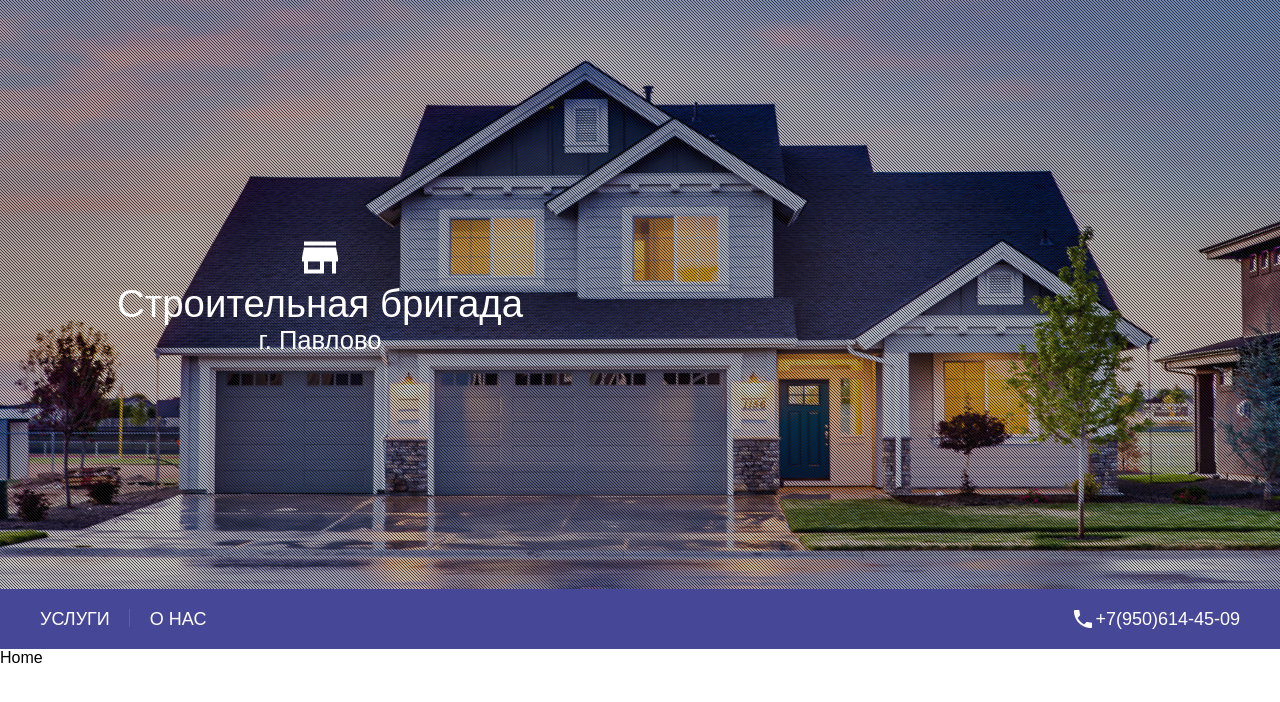
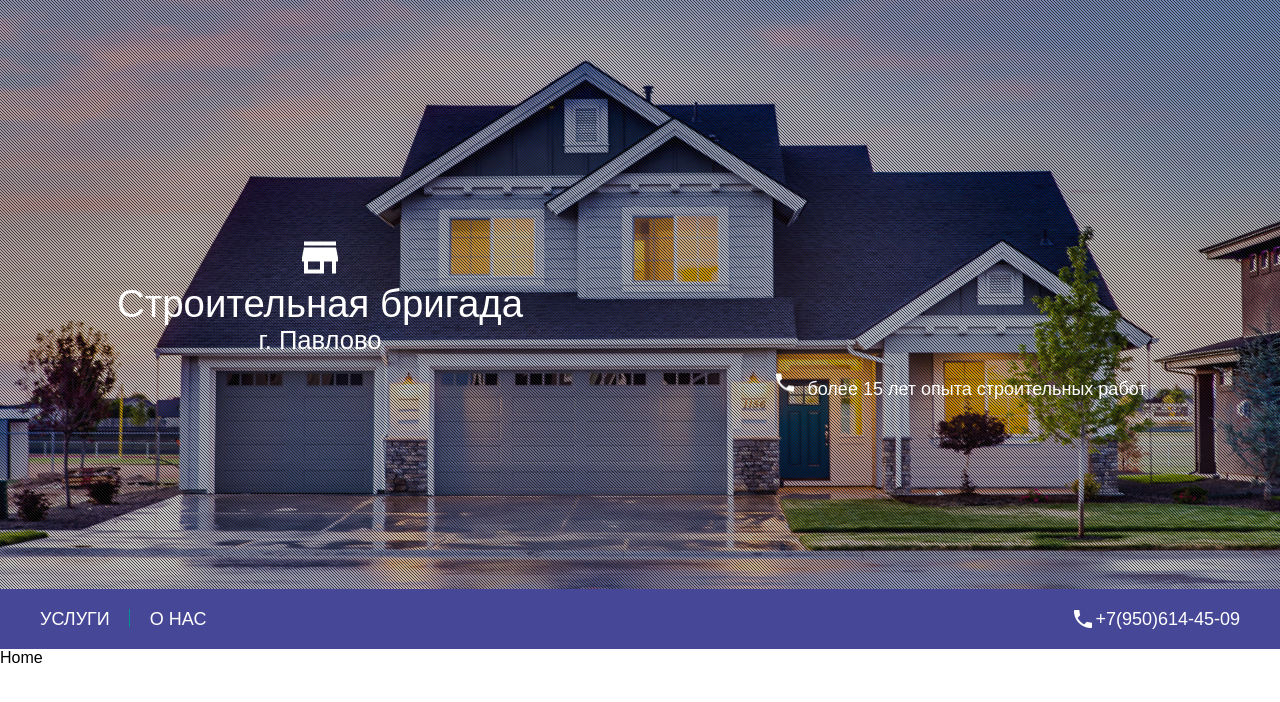
Before and after one commit to alelk/houses-building-website, a React (Create React App) app: page / in a window 1280 px wide. Shown: the top 702 px of the page. Built offline with nearby package versions, Linux system fonts and the light colour scheme.

Commit message:
Skills panel added.

```diff
--- a/src/data/data.js
+++ b/src/data/data.js
@@ -7,3 +7,7 @@
 export const Contacts = {
     phoneNumber : '+7(950)614-45-09'
 };
+
+export const Skills = [
+    {skill:'более 15 лет опыта строительных работ', iconClass:'ic_call_white_24px'}
+];
--- a/src/header/AboutCompanyPanel.css
+++ b/src/header/AboutCompanyPanel.css
@@ -1,7 +1,4 @@
 .AboutCompanyPanel > .content {
-    position: relative;
-    top: 50%;
-    transform: translateY(-50%);
     text-align: center;
     font-weight: 100;
     font-size: 2vw;
--- a/src/header/AboutCompanyPanel.js
+++ b/src/header/AboutCompanyPanel.js
@@ -13,7 +13,8 @@
 
 const AboutCompanyPanel = ({className, onLogoClick}) => {
     return (
-        <Panel className={`AboutCompanyPanel${(className && ' ' + className) || ''}`}>
+        <Panel className={`AboutCompanyPanel${(className && ' ' + className) || ''}`}
+               centerVertically={true}>
             <div onClick={onLogoClick} className="logo ic_store_white_48px"/>
             <label className="company">
                 <span className="name">Строительная бригада</span>
--- /dev/null
+++ b/src/header/CompanySkillsPanel.css
@@ -0,0 +1,16 @@
+.CompanySkillsPanel {
+    font-size: 18px;
+}
+
+.CompanySkillsPanel .skill {
+    width: 100%;
+    text-align: center;
+}
+
+.CompanySkillsPanel .skill > * {
+    display: inline-block;
+}
+
+.CompanySkillsPanel .skill > div {
+    margin-right: 10px;
+}
--- /dev/null
+++ b/src/header/CompanySkillsPanel.js
@@ -0,0 +1,37 @@
+/**
+ * Company Skills Panel
+ *
+ * Created by Alex Elkin on 22.10.2017.
+ */
+
+import Panel from '../panel/Panel'
+import './CompanySkillsPanel.css'
+
+import React from 'react';
+import PropTypes from 'prop-types'
+
+const CompanySkillsPanel = ({className, title, skills, centerVertically}) => {
+    return (
+        <Panel className={`CompanySkillsPanel${(className && ' ' + className) || ''}`}
+               centerVertically={centerVertically}>
+            {title && <label className="title">{title}</label>}
+            {skills &&
+            skills.map((s, key) =>
+                <div className='skill' key={key}>
+                    <div className={s.iconClass}/>
+                    <label>{s.skill}</label>
+                </div>
+            )}
+        </Panel>
+    )
+};
+CompanySkillsPanel.propTypes = {
+    className: PropTypes.string,
+    title:PropTypes.string,
+    skills:PropTypes.arrayOf(PropTypes.shape({
+        skill: PropTypes.string,
+        iconClass: PropTypes.string
+    })),
+    centerVertically : PropTypes.bool
+};
+export default CompanySkillsPanel;
--- a/src/header/Header.css
+++ b/src/header/Header.css
@@ -39,6 +39,7 @@
 }
 
 .Header .image-area .Panel {
+    display: inline-block;
     width: 50%;
     height: 100%;
 }
@@ -46,3 +47,7 @@
 .Header .image-area .Panel.mobile {
     width: 100%;
 }
+
+.Header .image-area .CompanySkillsPanel {
+    right: 0;
+}
--- a/src/header/Header.js
+++ b/src/header/Header.js
@@ -4,7 +4,8 @@
  * Created by Alex Elkin on 17.10.2017.
  */
 import AboutCompanyPanel from './AboutCompanyPanel'
-import {Contacts} from '../data/data'
+import CompanySkillsPanel from './CompanySkillsPanel'
+import {Skills} from '../data/data'
 import header_background from './header-background.jpeg'
 import './Header.css'
 
@@ -16,14 +17,18 @@
     render() {
         const {children} = this.props;
         return (
-            <MediaQuery minWidth={1200}>
-                {(matches) => (
+            <MediaQuery minWidth={1000}>
+                {(isDesktop) => (
                     <div className="Header">
                         <div className="image-area">
                             <div className="content">
                                 <img className="header-background" src={header_background}/>
                                 <div className="filter"/>
-                                <AboutCompanyPanel className={matches ? 'desktop' : 'mobile'}/>
+                                <AboutCompanyPanel className={isDesktop ? 'desktop' : 'mobile'}/>
+                                {isDesktop &&
+                                <CompanySkillsPanel skills={Skills}
+                                                    className='desktop' centerVertically={true}/>
+                                }
                                 {children}
                             </div>
                         </div>
@@ -35,26 +40,4 @@
     }
 }
 
-const Header_old = ({children}) => {
-    return (
-        <div className="Header">
-            <div>
-                <img src={header_background}/>
-                <div className="filter"/>
-                <div className="left-pane">
-                    <label className="company">
-                        <span className="name">Строительная бригада</span>
-                        <span className="location">г. Павлово</span>
-                    </label>
-                    <label className="callUs">
-                        <span className="title">Позвоните нам сейчас</span>
-                        <span className="phone">{Contacts.phoneNumber}</span>
-                    </label>
-                </div>
-                {children}
-            </div>
-        </div>
-    )
-};
-
 export default Header;
--- /dev/null
+++ b/src/panel/Panel.css
@@ -0,0 +1,5 @@
+.Panel.centerVertically .content {
+    position: relative;
+    top: 50%;
+    transform: translateY(-50%);
+}
--- a/src/panel/Panel.js
+++ b/src/panel/Panel.js
@@ -7,9 +7,11 @@
 import React from 'react';
 import PropTypes from 'prop-types'
 
-const Panel = ({className, children}) => {
+import './Panel.css'
+
+const Panel = ({className, children, centerVertically}) => {
     return (
-        <div className={`Panel${(className && ' ' + className) || ''}`}>
+        <div className={`Panel${(className && ' ' + className) || ''}${(centerVertically && ' centerVertically')||''}`}>
             <div className="content">
                 {children}
             </div>
@@ -17,7 +19,8 @@
     )
 };
 Panel.propTypes = {
-    className : PropTypes.string
+    className : PropTypes.string,
+    centerVertically : PropTypes.bool
 };
 
 export default Panel;
```
